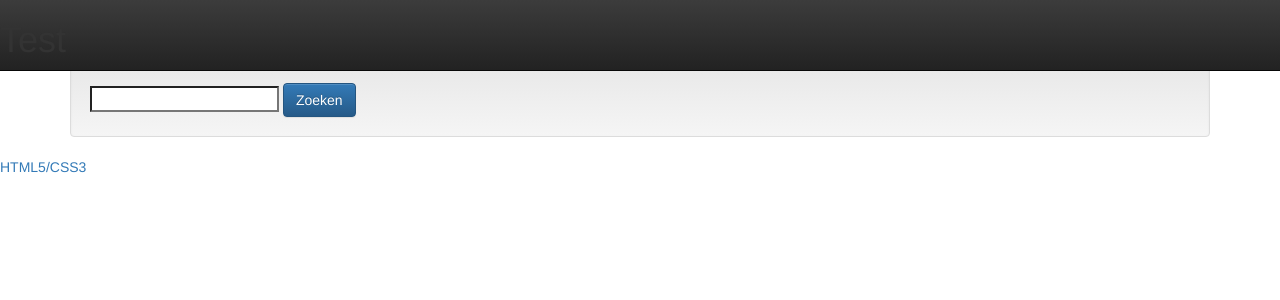
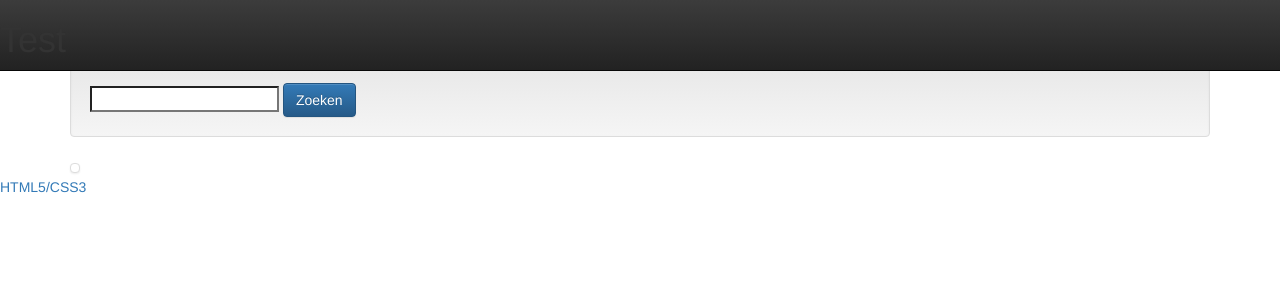
Before and after one commit to bwabuys/test, a Jekyll site: the page bootstrap/index.html, which Jekyll copies as it is, in a window 1280 px wide. Shown: the top 300 px of the page. Built offline with Jekyll 4.4.1, drawn with Linux system fonts in a browser that asks for light colours; nearby versions of some CDN libraries.

Commit message:
Update index.html

```diff
--- a/bootstrap/index.html
+++ b/bootstrap/index.html
@@ -19,6 +19,8 @@
 				<input type="search" class="input-medium search-query"/>
 				<input type="button" class="btn btn-primary" value="Zoeken"/>
 			</form>
+
+			<img class="img-thumbnail" data-src="holder.js/200x200"/>
 		</main>
 
 		<footer>
```
